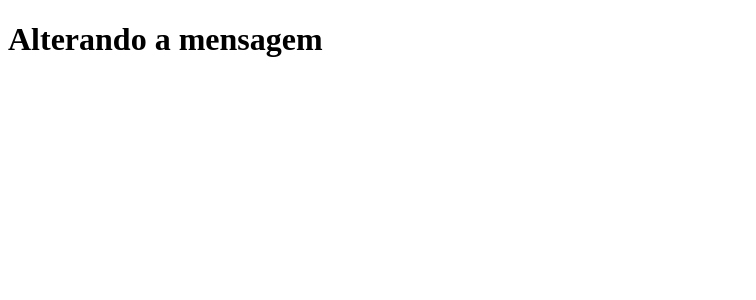
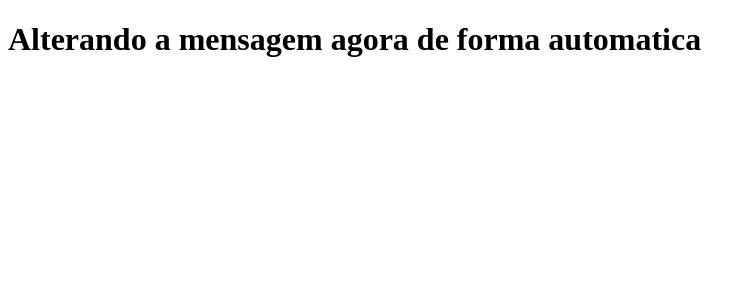
Before and after one commit to maiquel-mendes/clone-tabnews, a Next.js app: page / in a window 1280 px wide. Shown: the top 300 px of the page, without its empty margins (0-756 px from the left). Built offline with nearby package versions, Linux system fonts and the light colour scheme.

Commit message:
alterando a frase

```diff
--- a/pages/index.js
+++ b/pages/index.js
@@ -1,7 +1,7 @@
 function Home() {
     return (
         <div>
-            <h1>Alterando a mensagem</h1>
+            <h1>Alterando a mensagem agora de forma automatica</h1>
         </div>
     );
 }
```
